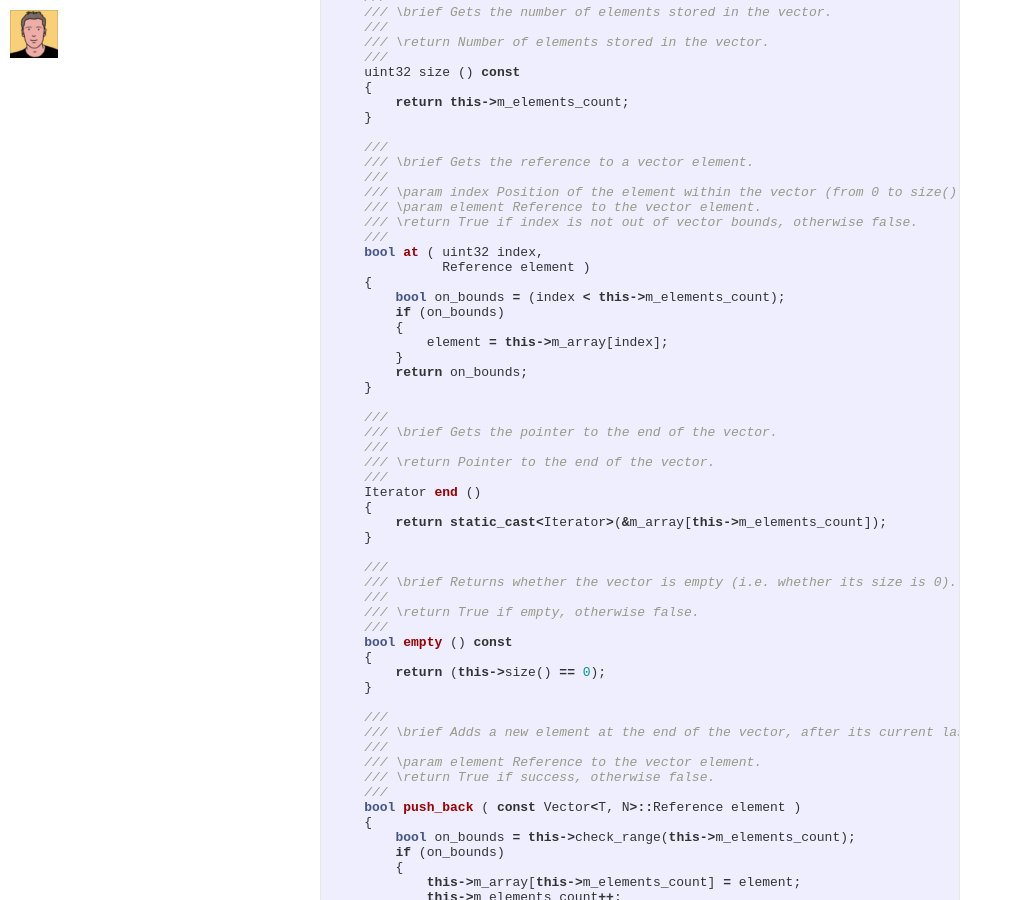
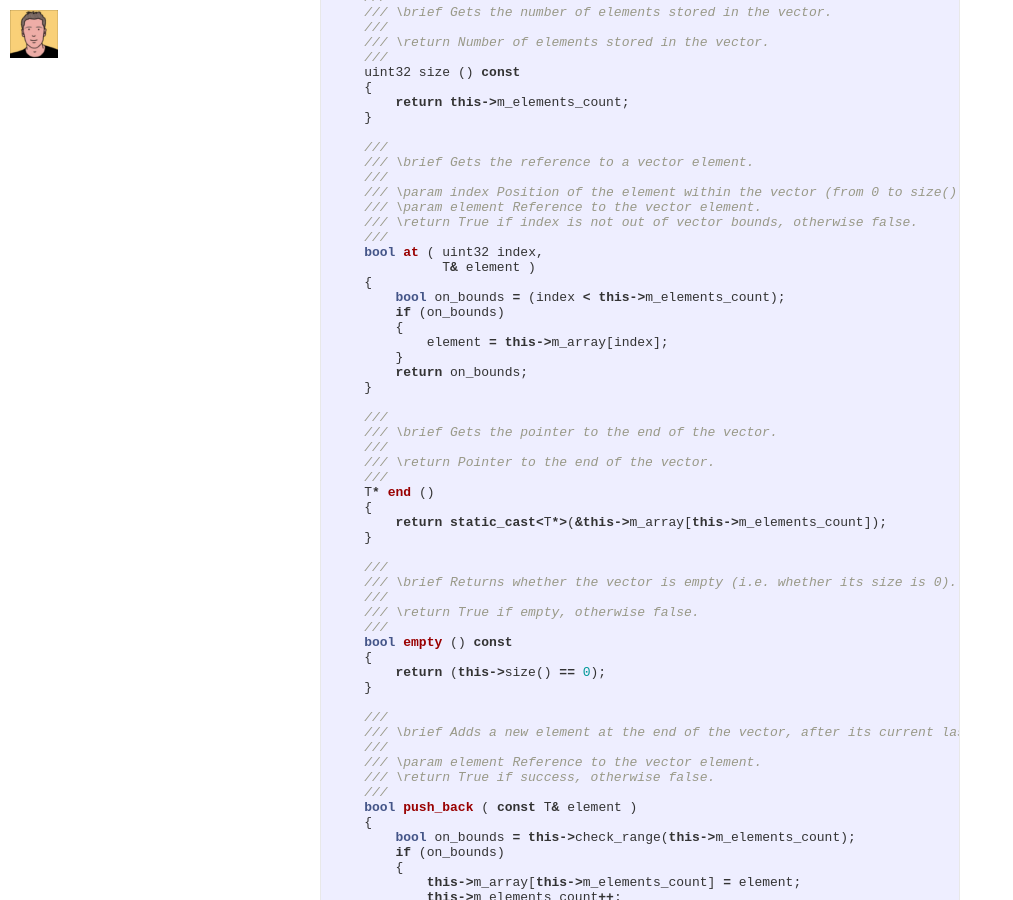
Before and after one commit to aafeijoo/aafeijoo.github.io, a Jekyll site: the page built from _posts/2014-06-05-jsf-av-vector.markdown, in a window 1280 px wide and 900 px high, scrolled down 1114 px. Shown: the whole window, without its empty margins (0-1013 px from the left). Built offline with Jekyll 4.4.1, drawn with Linux system fonts in a browser that asks for light colours; some web fonts are replaced; Markdown is read by kramdown in place of the engine named in the settings.

Commit message:
Updated post

```diff
--- a/_posts/2014-06-05-jsf-av-vector.markdown
+++ b/_posts/2014-06-05-jsf-av-vector.markdown
@@ -60,7 +60,7 @@ public:
     /// \return True if index is not out of vector bounds, otherwise false.
     ///
     bool at ( uint32 index,
-              Reference element )
+              T& element )
     {
         bool on_bounds = (index < this->m_elements_count);
         if (on_bounds)
@@ -75,9 +75,9 @@ public:
     ///
     /// \return Pointer to the end of the vector.
     ///
-    Iterator end ()
+    T* end ()
     {
-        return static_cast<Iterator>(&m_array[this->m_elements_count]);
+        return static_cast<T*>(&this->m_array[this->m_elements_count]);
     }
 
     ///
@@ -96,7 +96,7 @@ public:
     /// \param element Reference to the vector element.
     /// \return True if success, otherwise false.
     ///
-    bool push_back ( const Vector<T, N>::Reference element )
+    bool push_back ( const T& element )
     {
         bool on_bounds = this->check_range(this->m_elements_count);
         if (on_bounds)
```
